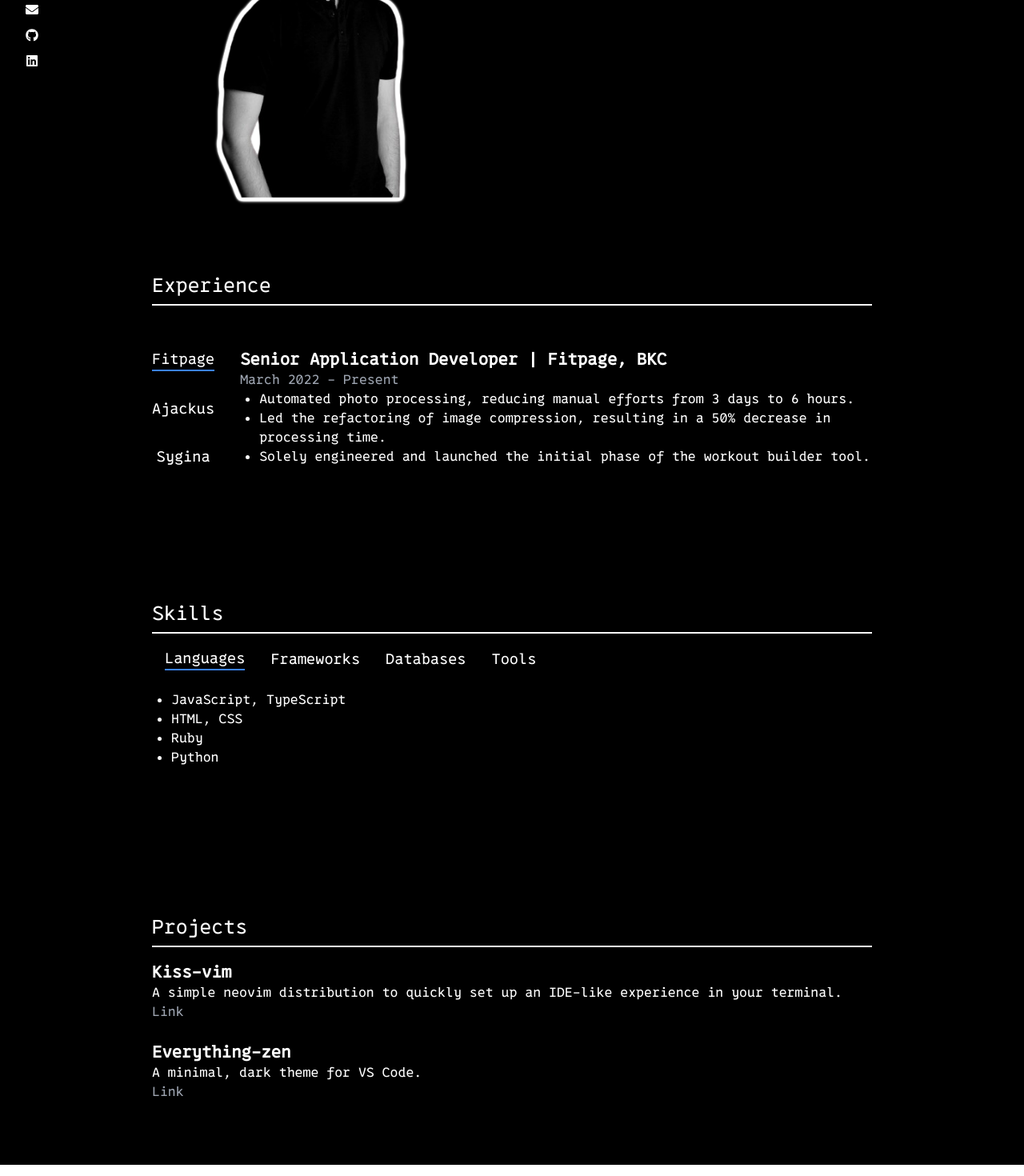
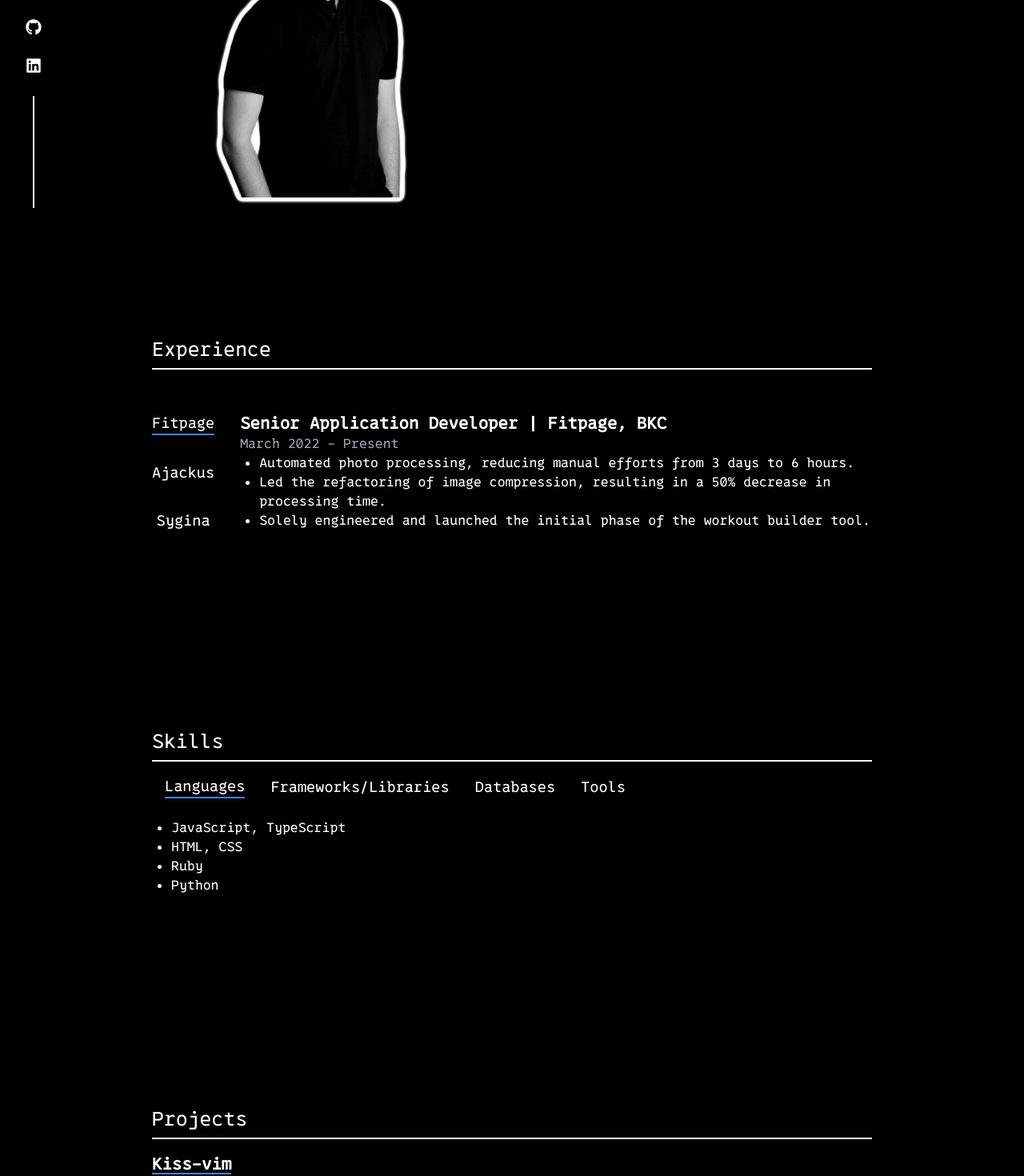
Before and after one commit to Sahilhawal/monochrome_portfolio, a Next.js app: page / in a window 1280 px wide. Shown: the part 540-2010 px from the top of the page at 80% size. Built offline with nearby package versions, Linux system fonts and the light colour scheme.

Commit message:
first iteration

```diff
--- a/app/components/intro.tsx
+++ b/app/components/intro.tsx
@@ -24,7 +24,7 @@ export default function Intro() {
 
       <div className="relative w-full h-[300px] md:h-[500px] md:self-end">
         <div className="absolute top-2 left-1/4 md:left-1/2 md:top-10">
-          <div className="bg-white p-4 rounded-lg shadow-md">
+          <div className="bg-white p-4 rounded-lg">
             <p className="text-gray-800">{"btw, I use vim"}</p>
           </div>
           <div className="w-0 h-0 border-t-8 border-transparent border-solid border-white"></div>
--- a/app/page.tsx
+++ b/app/page.tsx
@@ -68,7 +68,7 @@ export default function Home() {
         <link rel="icon" href="/favicon.ico" />
       </Head>
 
-      <nav className="fixed top-4 left-0 right-0 p-4 flex justify-end z-10">
+      <nav className="fixed top-0 left-0 right-0 p-4 flex justify-end z-10 bg-black">
         <a
           className={`mx-4 cursor-pointer ${
             activeSection === "home" && "text-blue-500"
@@ -112,7 +112,7 @@ export default function Home() {
       </nav>
       <main className="max-w-[360px] lg:max-w-[900px] 2xl:max-w-[1200px] mx-auto">
         <Intro />
-        <section className="mx-auto my-20 flex flex-col justify-center">
+        <section className="mx-auto my-40 flex flex-col justify-center">
           {/* Vertical Tabs on Left */}
           <h2 className="text-2xl border-b-2 border-white pb-2 mb-4">
             Experience
@@ -161,12 +161,12 @@ export default function Home() {
             </div>
           </div>
         </section>
-        <section className="mx-auto my-20 flex flex-col justify-center  lg:max-w-[900px] 2xl:max-w-[1200px]">
+        <section className="mx-auto my-40 flex flex-col justify-center  lg:max-w-[900px] 2xl:max-w-[1200px]">
           <h2 className="text-2xl border-b-2 border-white pb-2 mb-4">Skills</h2>
 
           {/* Skill categories */}
           <div className="mb-6 flex">
-            {["languages", "frameworks", "databases", "tools"].map(
+            {["languages", "frameworks/Libraries", "databases", "tools"].map(
               (category) => (
                 <button
                   key={category}
@@ -193,11 +193,13 @@ export default function Home() {
               </ul>
             )}
 
-            {activeSkillSection === "frameworks" && (
+            {activeSkillSection === "frameworks/Libraries" && (
               <ul className="list-disc pl-6">
                 <li>React</li>
-                <li>Next.js, Redux</li>
-                <li>Nest.js, Tailwind</li>
+                <li>Next.js</li>
+                <li>Redux</li>
+                <li>Tailwind</li>
+                <li>Nest.js</li>
                 <li>Ruby on Rails</li>
               </ul>
             )}
@@ -214,7 +216,9 @@ export default function Home() {
                 <li>Kafka</li>
                 <li>Bull Queue</li>
                 <li>Docker</li>
-                <li>Vim, Tmux, Git</li>
+                <li>Git</li>
+                <li>Vim</li>
+                <li>tmux</li>
               </ul>
             )}
           </div>
@@ -260,13 +264,15 @@ export default function Home() {
           </div>
         </section> */}
 
-        <section className="mx-auto my-20 flex flex-col">
+        <section className="mx-auto my-40 flex flex-col">
           <h2 className="text-2xl border-b-2 border-white pb-2 mb-4">
             Projects
           </h2>
 
           <div className="mb-6">
-            <h3 className="text-xl font-semibold">Kiss-vim</h3>
+            <h3 className="text-xl font-semibold mb-1">
+              <span className="border-b-2 border-blue-500">Kiss-vim</span>
+            </h3>
             <p>
               A simple neovim distribution to quickly set up an IDE-like
               experience in your terminal.
@@ -277,7 +283,9 @@ export default function Home() {
           </div>
 
           <div>
-            <h3 className="text-xl font-semibold">Everything-zen</h3>
+            <h3 className="text-xl font-semibold mb-1">
+              <span className="border-b-2 border-blue-500">Everything-zen</span>
+            </h3>
             <p>A minimal, dark theme for VS Code.</p>
             <p className="text-gray-400">
               <a href="your_everything_zen_project_link">Link</a>
@@ -285,12 +293,12 @@ export default function Home() {
           </div>
         </section>
       </main>
-      <div className="fixed left-8 bottom-44">
-        <div className="flex flex-col space-y-4">
+      <div className="fixed left-8 bottom-0">
+        <div className="flex flex-col gap-3 space-y-4 justify-center items-center">
           {/* Email */}
           <div className="flex items-center">
             <a href="mailto:sahilhawal1996@gmail.com">
-              <FaEnvelope className="mr-2 text-white" />
+              <FaEnvelope className=" h-5 w-5 text-white" />
               {/* <p>sahilhawal1996@gmail.com</p> */}
             </a>
           </div>
@@ -301,7 +309,7 @@ export default function Home() {
               target="_blank"
               rel="noopener noreferrer"
             >
-              <FaGithub className="mr-2 text-white" />
+              <FaGithub className=" h-5 w-5 text-white" />
               {/* <p>sahilhawal</p> */}
             </a>
           </div>
@@ -312,14 +320,17 @@ export default function Home() {
               target="_blank"
               rel="noopener noreferrer"
             >
-              <FaLinkedin className="mr-2 text-white" />
+              <FaLinkedin className=" h-5 w-5 text-white" />
               {/* <p>sahil-hawal</p> */}
             </a>
+          </div>
+          <div className="flex items-center">
+            <div className="w-0.5 h-[140px] bg-white"></div>
           </div>
         </div>
       </div>
 
-      <footer className="text-center py-4 bg-white text-black">
+      <footer className="text-center py-4 text-white">
         <p>&copy; 2024 Sahil Hawal. All Rights Reserved.</p>
       </footer>
     </div>
```
